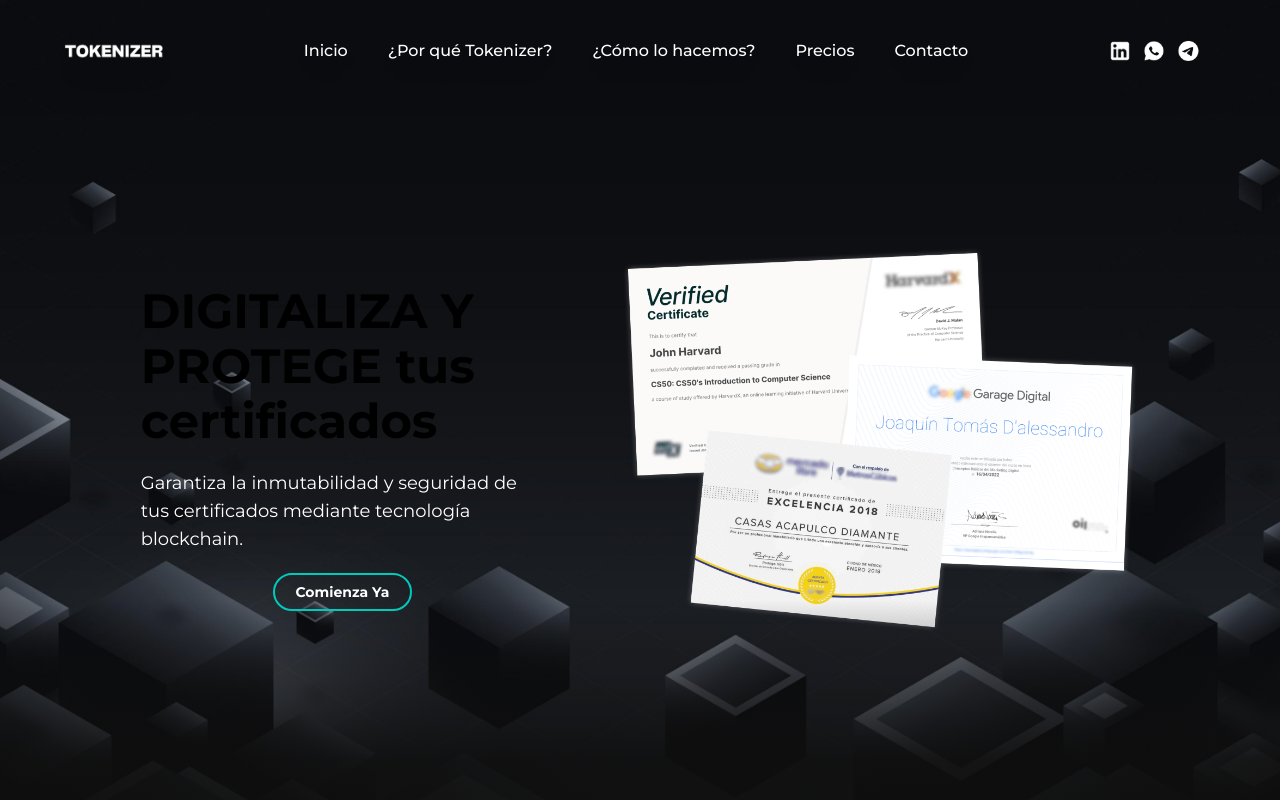
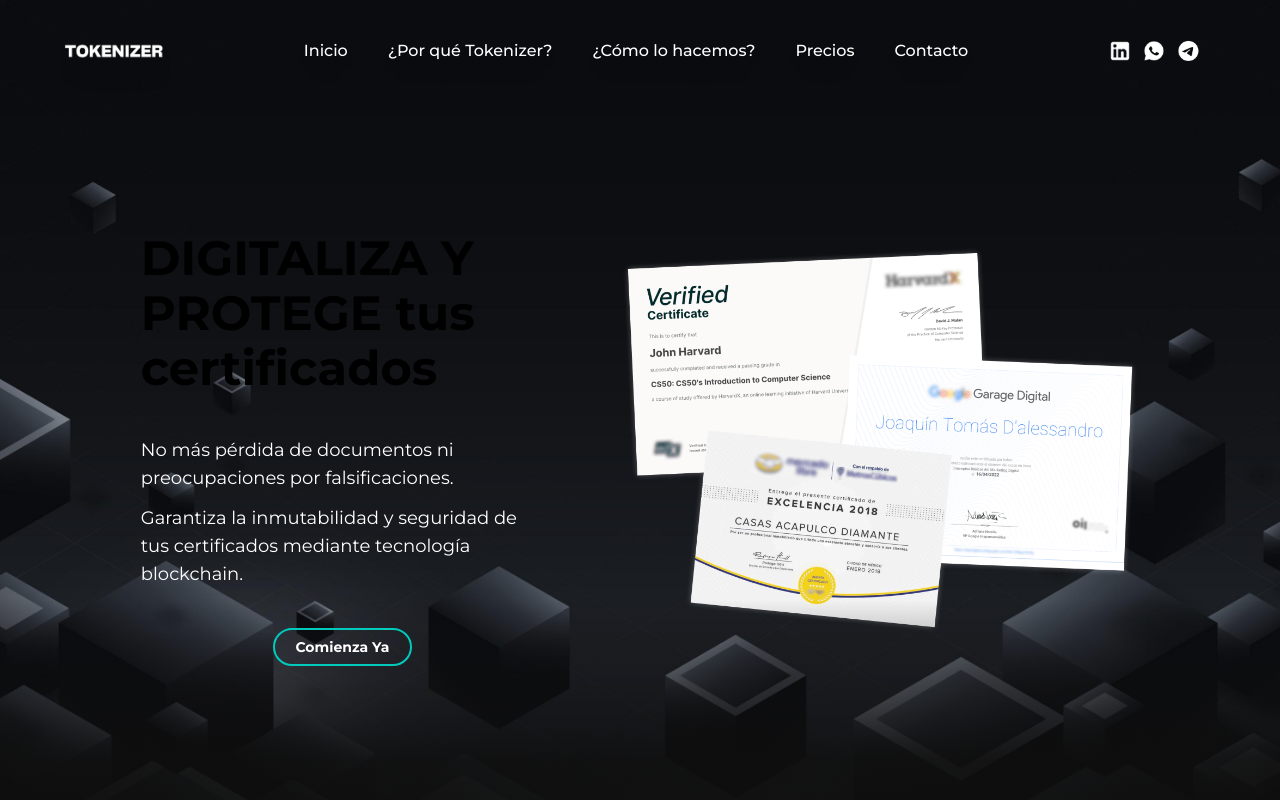
Before and after one commit to juansalinas-xyz/certifyme, a Next.js app: page / in a window 1280 px wide. Shown: the top 800 px of the page. Built offline with nearby package versions, Linux system fonts and the light colour scheme.

Commit message:
Changes added - Finished

```diff
--- a/src/app/components/Inicio/Inicio.tsx
+++ b/src/app/components/Inicio/Inicio.tsx
@@ -23,7 +23,7 @@
       className='w-screen h-[115vh] pb-[15vh] pt-20 -mb-10 flex flex-col justify-center items-center z-40 bg-cover bg-top bg-[url(/home/fondo5.jpg)]'
     >
       <div className='w-auto h-auto flex flex-col lg:flex-row justify-evenly items-center px-16'>
-        <div className='h-auto w-full lg:w-[35%] flex flex-col justify-center items-center lg:items-start gap-6 lg:gap-5 lg:px-0 text-white'>
+        <div className='h-auto w-full lg:w-[35%] flex flex-col justify-center items-center lg:items-start gap-6 lg:gap-10 lg:px-0 text-white'>
           <TextGenerateEffect
             duration={2}
             filter={false}
@@ -39,9 +39,14 @@
               className='w-[80vw] h-auto filter hover:drop-shadow-[0_0_10px_rgba(255,255,255,0.5)] transition-all duration-300'
             />
           </div>
-          <p className='w-[90vw] lg:w-auto text-center lg:text-start text-[15px] lg:text-lg font-normal leading-normal z-[1005]'>
-            Garantiza la inmutabilidad y seguridad de tus certificados mediante tecnología blockchain.
-          </p>
+          <div className='w-auto h-auto flex flex-col gap-3'>
+            <p className='w-[90vw] lg:w-auto text-center lg:text-start text-[15px] lg:text-lg font-normal leading-normal z-[1005]'>
+              No más pérdida de documentos ni preocupaciones por falsificaciones.
+            </p>
+            <p className='w-[90vw] lg:w-auto text-center lg:text-start text-[15px] lg:text-lg font-normal leading-normal z-[1005]'>
+              Garantiza la inmutabilidad y seguridad de tus certificados mediante tecnología blockchain.
+            </p>
+          </div>
           <div className='flex w-full justify-center'>
             <button
               onClick={() => scrollToElement('contacto', 100)}
```
